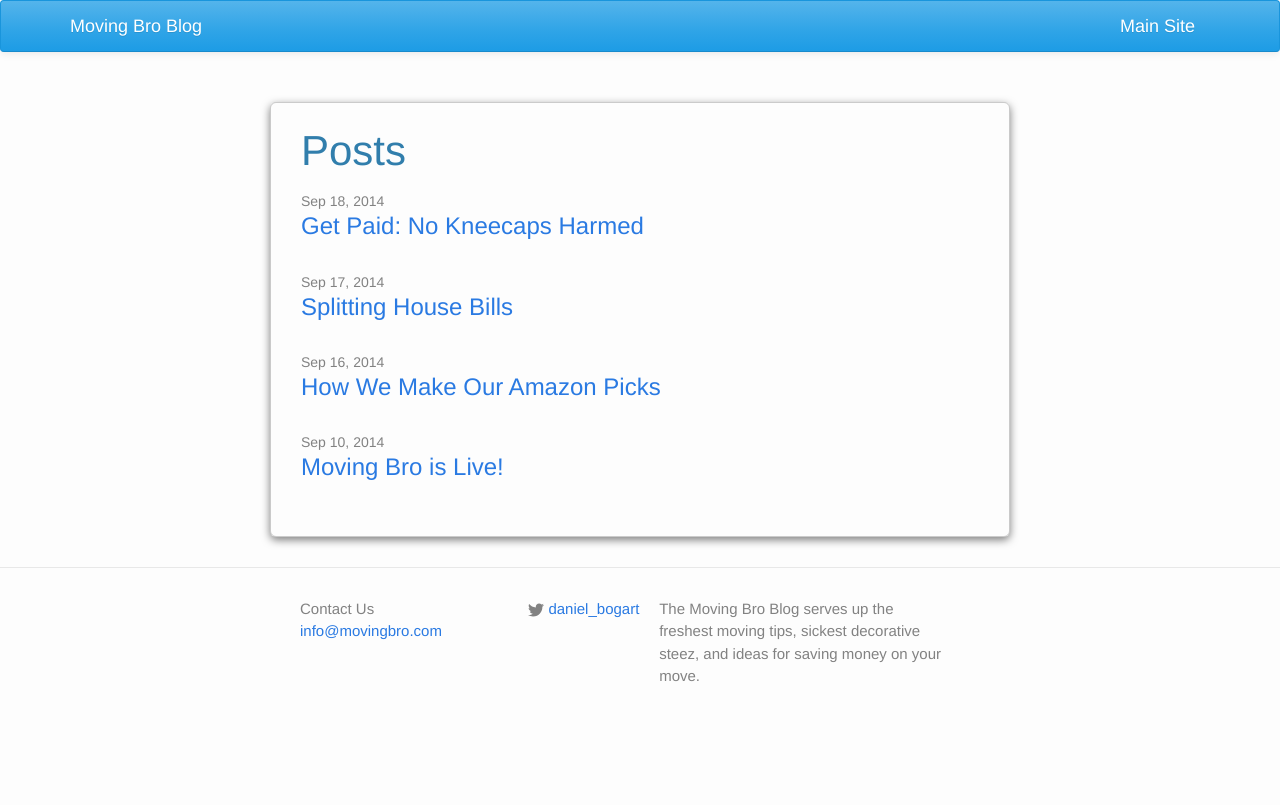
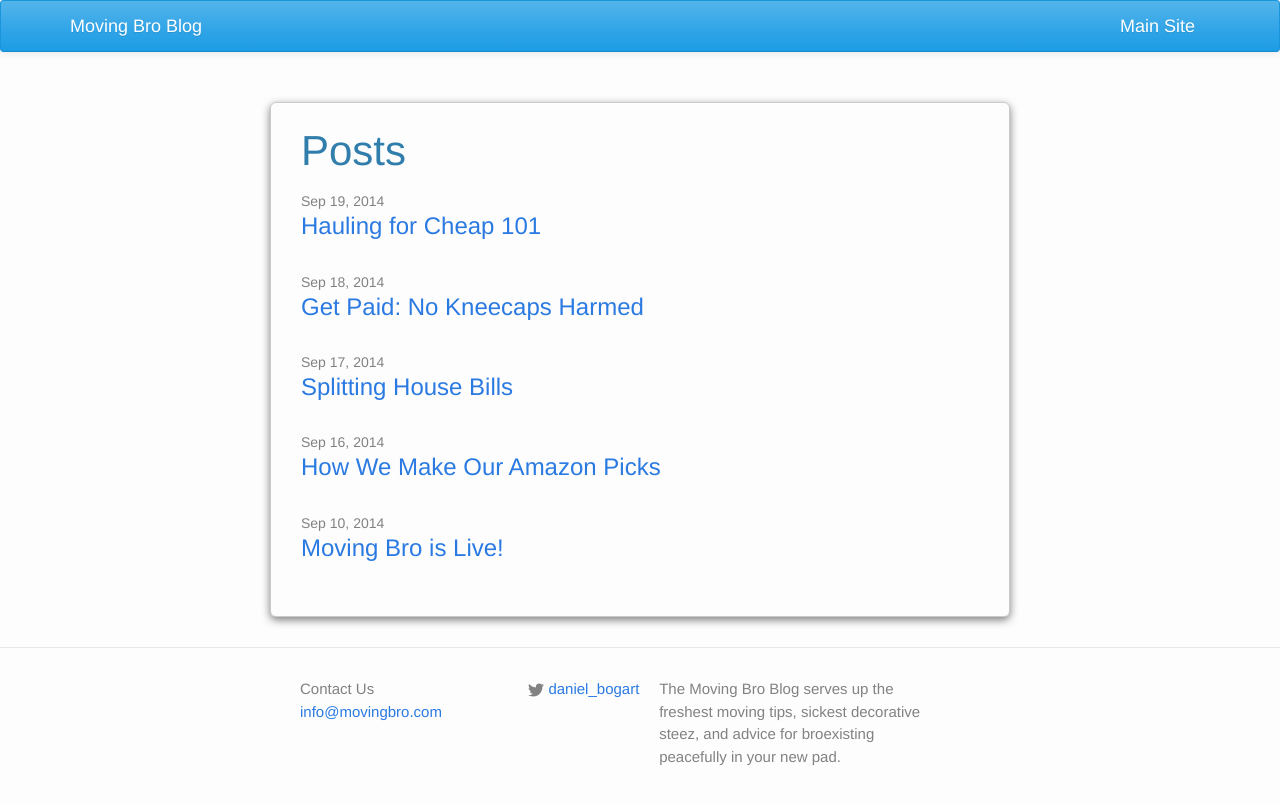
Before and after one commit to danielbogart/moving-bro-blog, a Jekyll site: the page built from index.html, in a window 1280 px wide. Shown: the top 805 px of the page. Built offline with Jekyll 4.4.1, drawn with Linux system fonts in a browser that asks for light colours; nearby versions of some CDN libraries; library files that are not in the unit come from our copies.

Commit message:
New post - hauling for cheap

```diff
--- a/_config.yml
+++ b/_config.yml
@@ -3,7 +3,7 @@ title: Moving Bro Blog
 email: info@movingbro.com
 description: > # this means to ignore newlines until "baseurl:"
   The Moving Bro Blog serves up the freshest moving tips, sickest decorative steez,
-  and ideas for saving money on your move.
+  and advice for broexisting peacefully in your new pad.
 #baseurl: "http://blog.movingbro.com/"
 #url: "http://blog.movingbro.com/" # the base hostname & protocol for your site
 twitter_username: daniel_bogart
```
Also changed, not shown: _posts/2014-09-19-hauling-for-cheap.markdown (added, +14 -0 lines).
